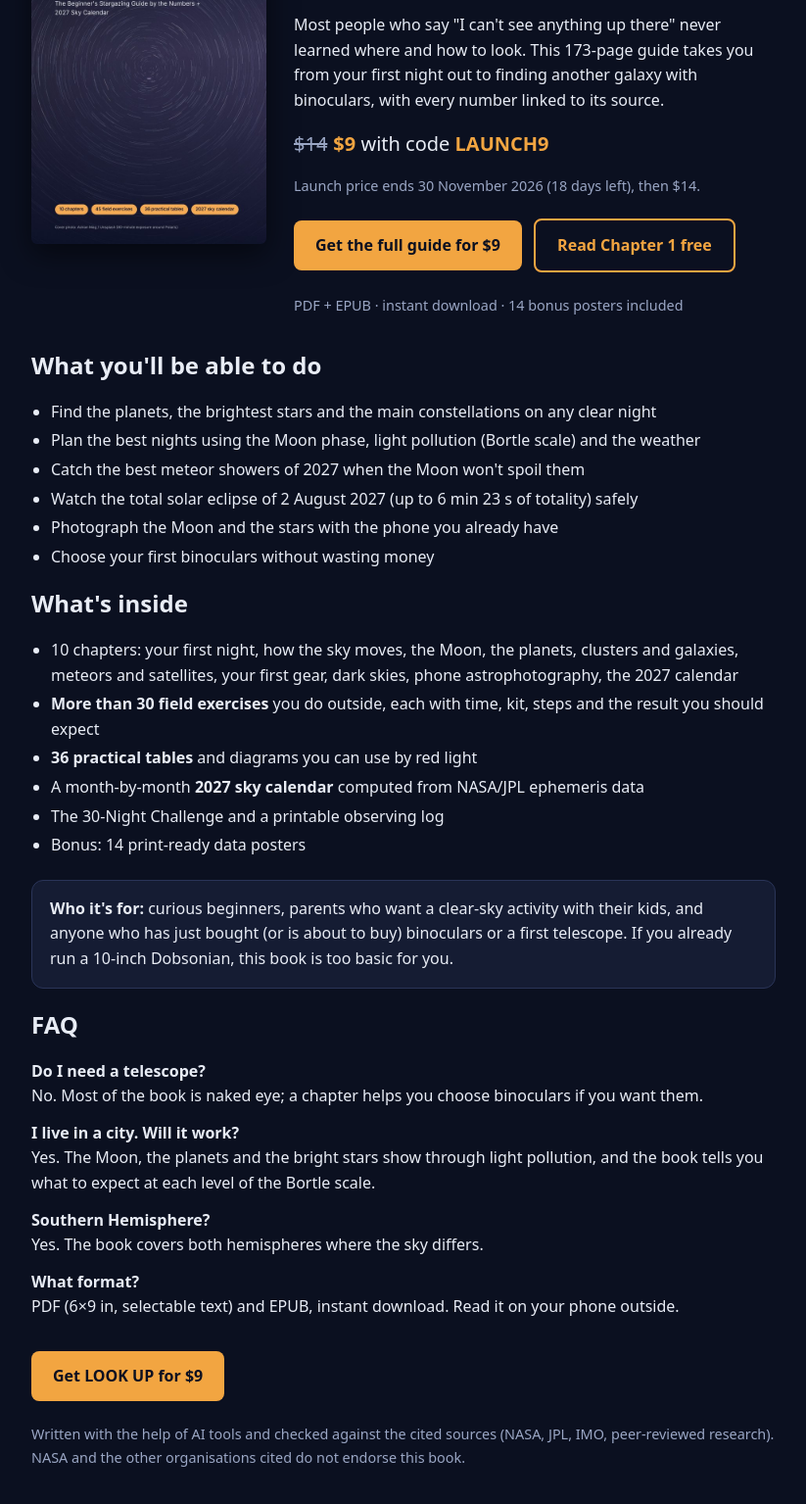
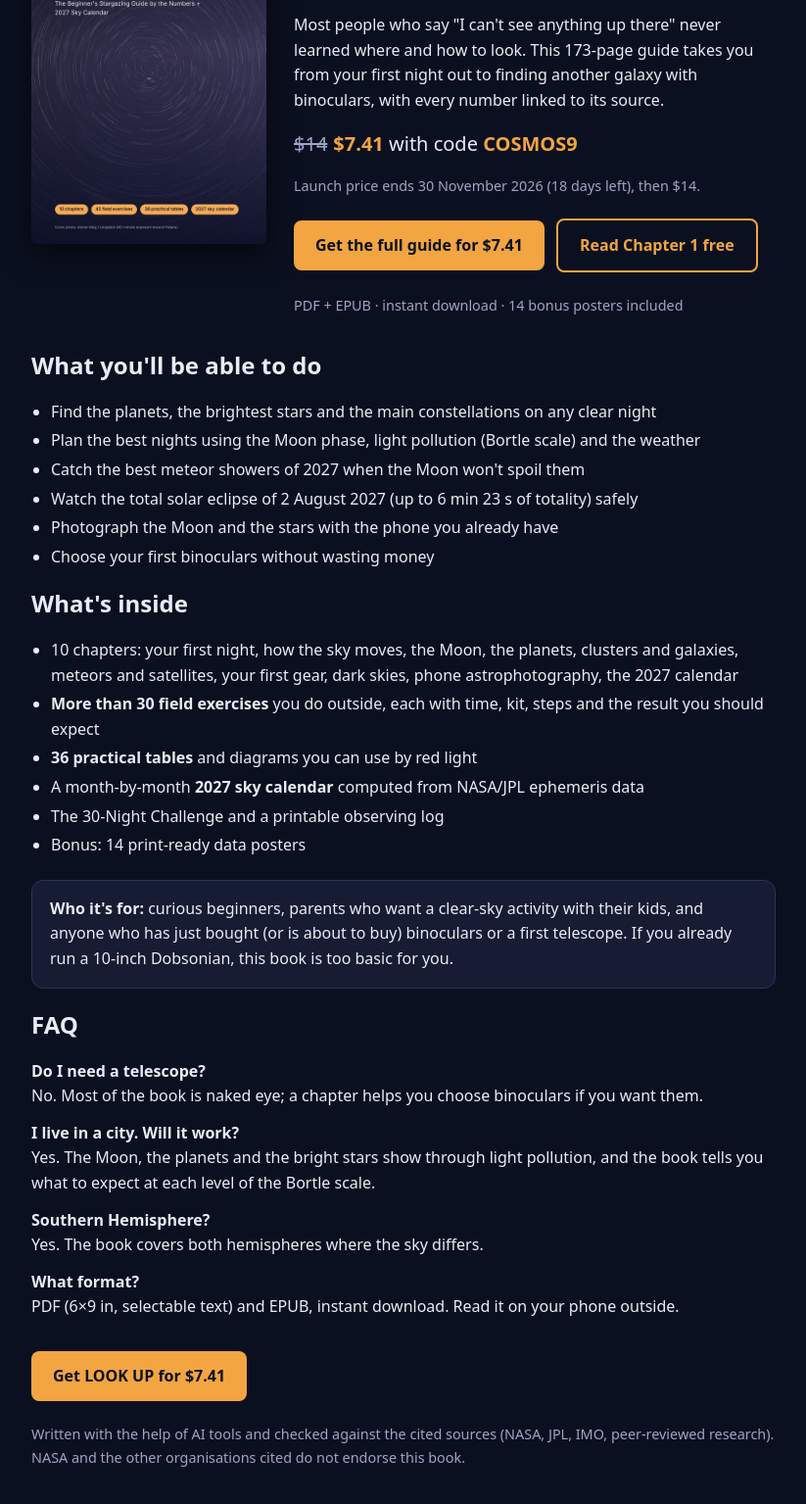
Before and after one commit to cosmosinnumbers/cosmosinnumbers.github.io, a plain HTML site: page look-up.html in a window 1280 px wide. Shown: the part 209-1744 px from the top of the page at 98% size, without its empty margins (228-1051 px from the left). Drawn offline with Linux system fonts and the light colour scheme.

Commit message:
site: look-up.html in line with the store (COSMOS9, free sky calendar, tick boxes)

```diff
--- a/look-up.html
+++ b/look-up.html
@@ -1,8 +1,8 @@
 <!doctype html><html lang="en"><head><meta charset="utf-8"><meta name="viewport" content="width=device-width,initial-scale=1">
 <title>LOOK UP: The Beginner's Stargazing Guide by the Numbers</title>
-<meta name="description" content="A practical 173-page guide to the night sky for complete beginners: 30+ outdoor exercises, 36 tables and a 2027 sky calendar computed from NASA/JPL data. No telescope needed. Chapter 1 free.">
+<meta name="description" content="A practical 173-page guide to the night sky for complete beginners: 45 outdoor exercises, 36 tables and a 2027 sky calendar computed from NASA/JPL data. No telescope needed. Chapter 1 free.">
 <meta property="og:title" content="LOOK UP: The Beginner's Stargazing Guide by the Numbers">
-<meta property="og:description" content="No telescope needed. 30+ outdoor exercises, 36 practical tables and a 2027 sky calendar. Every number sourced. Chapter 1 free.">
+<meta property="og:description" content="No telescope needed. 45 outdoor exercises, 36 practical tables and a 2027 sky calendar. Every number sourced. Chapter 1 free.">
 <meta property="og:image" content="https://cosmosinnumbers.github.io/look-up-cover.jpg">
 <link rel="stylesheet" href="style.css">
 <style>.book{display:flex;gap:28px;flex-wrap:wrap;align-items:flex-start}.book img{border-radius:6px;width:240px;max-width:100%;box-shadow:0 10px 30px #0008}
@@ -17,9 +17,9 @@
 <div style="flex:1;min-width:260px"><h1>LOOK UP</h1>
 <p><strong>You don't need a telescope. You need to know where to look.</strong></p>
 <p>Most people who say "I can't see anything up there" never learned where and how to look. This 173-page guide takes you from your first night out to finding another galaxy with binoculars, with every number linked to its source.</p>
-<p class="price"><s>$14</s><b>$9</b> with code <b>LAUNCH9</b></p>
+<p class="price"><s>$14</s><b>$7.41</b> with code <b>COSMOS9</b></p>
 <p class="mut small" id="left">Launch price until 30 November 2026.</p>
-<p><a class="btn buy" href="https://cosmosinnumbers.gumroad.com/l/look-up/LAUNCH9">Get the full guide for $9</a>
+<p><a class="btn buy" href="https://cosmosinnumbers.gumroad.com/l/look-up/COSMOS9">Get the full guide for $7.41</a>
 <a class="btn ghost" href="look-up-preview.pdf" download>Read Chapter 1 free</a></p>
 <p class="mut small">PDF + EPUB · instant download · 14 bonus posters included</p></div></div>
 
@@ -49,7 +49,7 @@
 <b>What format?</b>PDF (6×9 in, selectable text) and EPUB, instant download. Read it on your phone outside.
 </div>
 
-<p style="margin-top:26px"><a class="btn buy" href="https://cosmosinnumbers.gumroad.com/l/look-up/LAUNCH9">Get LOOK UP for $9</a></p>
+<p style="margin-top:26px"><a class="btn buy" href="https://cosmosinnumbers.gumroad.com/l/look-up/COSMOS9">Get LOOK UP for $7.41</a></p>
 <p class="mut small">Written with the help of AI tools and checked against the cited sources (NASA, JPL, IMO, peer-reviewed research). NASA and the other organisations cited do not endorse this book.</p>
 </main>
 <script>
@@ -60,7 +60,7 @@ var d = Math.ceil((END - now) / 864e5);
 if (d > 0) document.getElementById("left").textContent = "Launch price ends 30 November 2026 (" + d + (d === 1 ? " day" : " days") + " left), then $14.";
 document.querySelectorAll("a.buy").forEach(function (a) {
   var u = new URL(a.href);
-  if (d <= 0) { u.pathname = u.pathname.replace(/\/LAUNCH9$/, ""); a.textContent = "Get the full guide for $14"; }
+  if (d <= 0) { u.pathname = u.pathname.replace(/\/COSMOS9$/, ""); a.textContent = "Get the full guide for $14"; }
   u.searchParams.set("referrer", src); u.searchParams.set("utm_source", src); u.searchParams.set("utm_medium", "bookpage");
   a.href = u.toString();
 });
```
